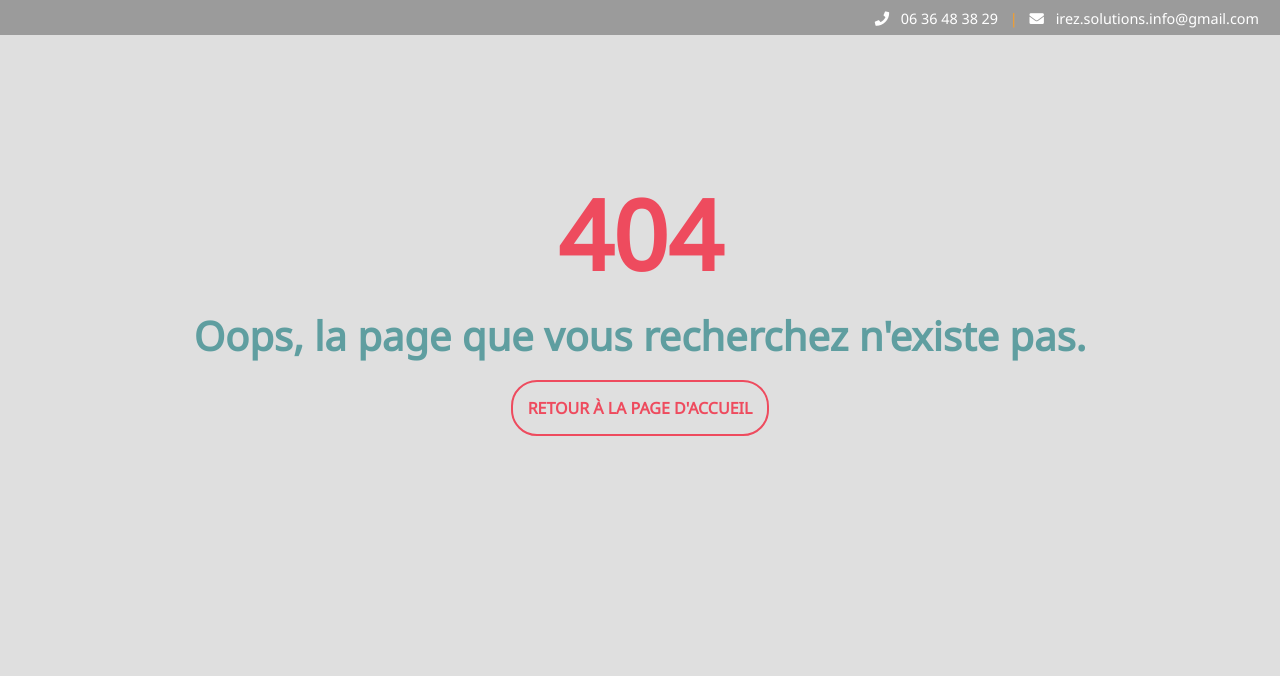
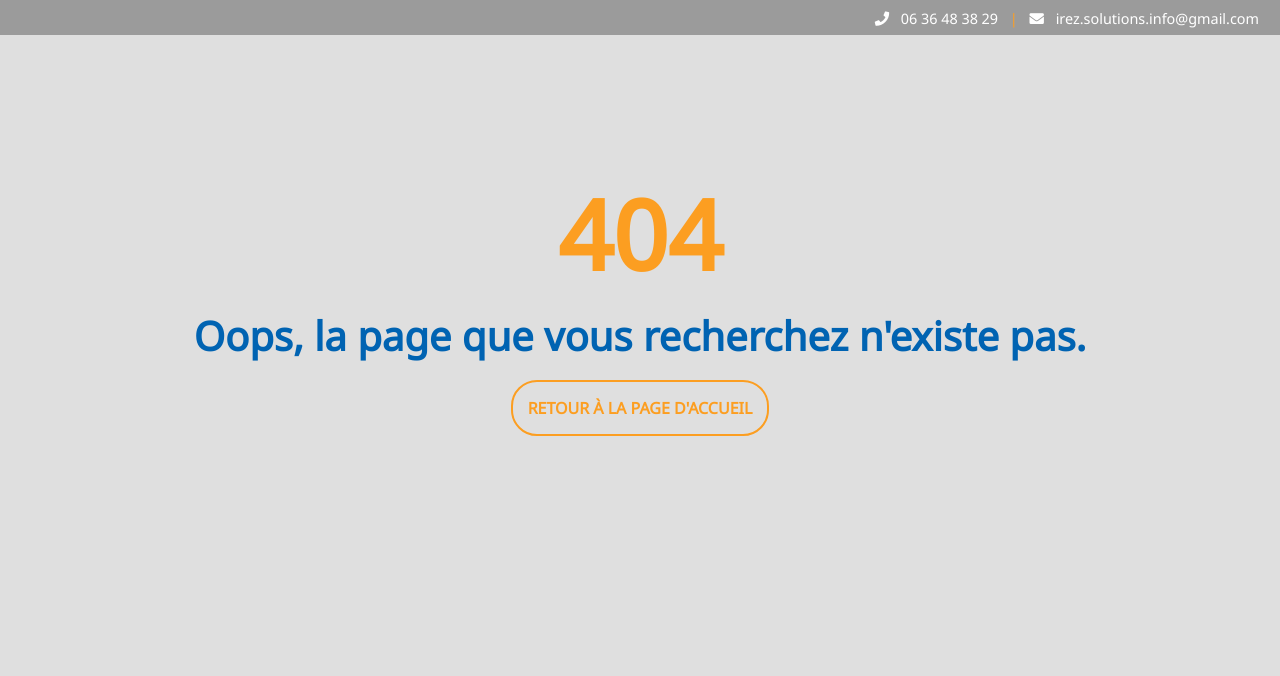
Before and after one commit to arthurb11/iRez, a PHP site: page /policy in a window 1280 px wide. Shown: the part 94-770 px from the top of the page. Run offline with PHP 8.4, Linux system fonts and the light colour scheme; some libraries are stand-ins or nearby versions.

Commit message:
colorisation

```diff
--- a/public/asserts/css/style.css
+++ b/public/asserts/css/style.css
@@ -340,13 +340,13 @@ footer a:hover{
 .title_404 {
   font-size: 6em;
   font-weight: 700;
-  color: #EE4B5E;
+  color: #FC9E21;
 }
 
 .subtitle_404 {
   font-size: 40px;
   font-weight: 700;
-  color: cadetblue;
+  color: rgb(0, 99, 178);
 }
 
 .buttons_404 {
@@ -354,16 +354,16 @@ footer a:hover{
 }
 .buttons_404 a.button_404 {
   font-weight: 700;
-  border: 2px solid #EE4B5E;
+  border: 2px solid #FC9E21;
   text-decoration: none;
   padding: 15px;
   text-transform: uppercase;
-  color: #EE4B5E;
+  color: #FC9E21;
   border-radius: 26px;
   transition: all 0.2s ease-in-out;
 }
 .buttons_404 a.button_404:hover {
-  background-color: #EE4B5E;
+  background-color: #FC9E21;
   color: white;
   transition: all 0.2s ease-in-out;
 }
```
